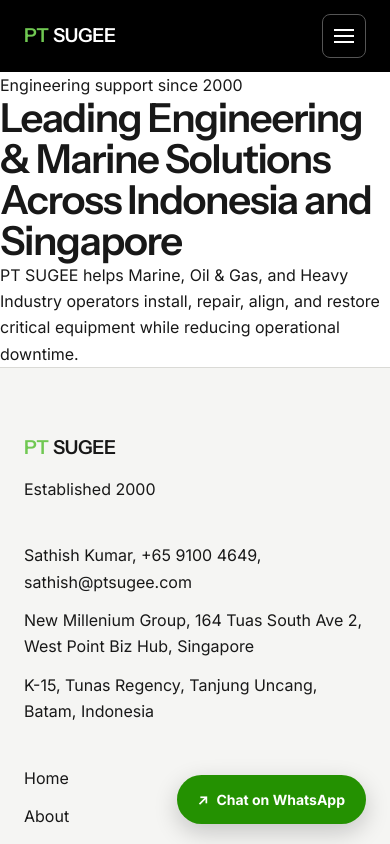
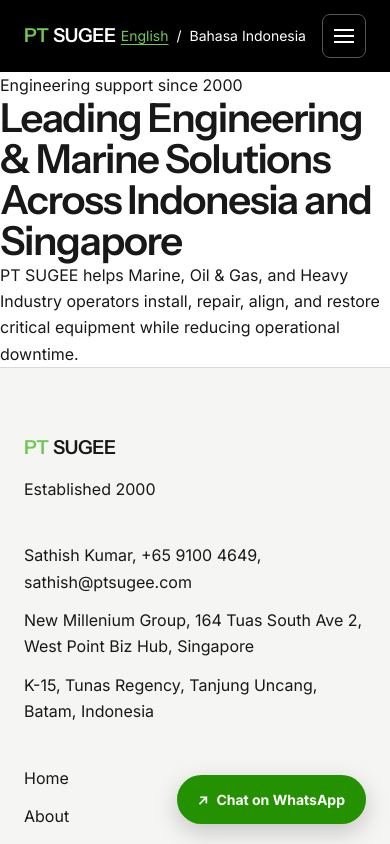
Before and after one commit to vvssubra/ptsugee, a Next.js app: page /en in a window 390 px wide. Shown: the top 844 px of the page. Built offline with nearby package versions, Linux system fonts and the light colour scheme.

Commit message:
fix: keep mobile locale switcher visible

```diff
--- a/src/app/globals.css
+++ b/src/app/globals.css
@@ -158,6 +158,16 @@
 
 .wordmark span {
   color: #70c852;
+}
+
+.mobile-menu,
+.mobile-menu__controls {
+  align-items: center;
+  display: flex;
+}
+
+.mobile-menu__controls {
+  gap: 1rem;
 }
 
 .mobile-menu__toggle {
@@ -363,6 +373,10 @@
     display: none;
   }
 
+  .mobile-menu__controls {
+    order: 2;
+  }
+
   .site-navigation,
   .site-navigation[data-open] {
     align-items: center;
@@ -371,6 +385,7 @@
     inset: auto;
     padding: 0;
     position: static;
+    order: 1;
   }
 
   .site-navigation__links {
--- a/src/components/mobile-menu.tsx
+++ b/src/components/mobile-menu.tsx
@@ -61,6 +61,8 @@
 
   return (
     <div className="mobile-menu">
+      <div className="mobile-menu__controls">
+        <LocaleSwitcher label={labels.language} locale={locale} />
         <button
           aria-controls="site-navigation"
           aria-expanded={open}
@@ -72,6 +74,7 @@
         >
           <span aria-hidden="true" className="mobile-menu__icon" />
         </button>
+      </div>
       <nav
         aria-label={labels.primaryNavigation}
         className="site-navigation"
@@ -88,7 +91,6 @@
             </li>
           ))}
         </ul>
-        <LocaleSwitcher label={labels.language} locale={locale} />
       </nav>
     </div>
   );
```
Also changed, not shown: .superpowers/sdd/2026-09-13-pt-sugee-website/task-4-report.md, 1 other file (tests, documents, lock files or other folders). Lines whose indentation alone changed are shown as unchanged.
